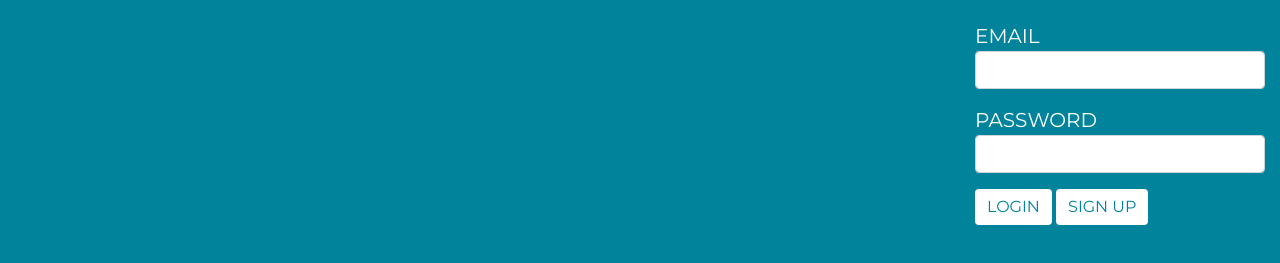
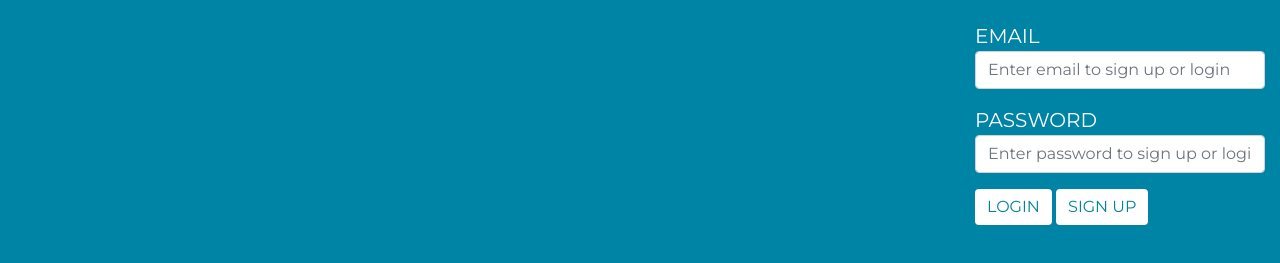
Before and after one commit to nickila/train-scheduler, a plain HTML site: page index.html in a window 1280 px wide. Shown: the part 495-758 px from the top of the page. Drawn offline with nearby package versions, Linux system fonts and the light colour scheme; no server answers.

Commit message:
Final copy. Ready for submission.

```diff
--- a/assets/app.js
+++ b/assets/app.js
@@ -1,5 +1,4 @@
 $(document).ready(function () {
-
     var config = {
         apiKey: "AIzaSyCcnMUobI4_PPEQE2-xPti995PfCY6Yt7E",
         authDomain: "briannickilaproject1.firebaseapp.com",
@@ -11,8 +10,6 @@ $(document).ready(function () {
     firebase.initializeApp(config);
     // Create a variable to reference the database.
     var database = firebase.database();
-    // var now = moment().format("h:mm");
-    // console.log(now);
     /*
     Set global variables-trainName, destination, frequency, startTime
     Send info to firebase
@@ -24,8 +21,6 @@ $(document).ready(function () {
     arriving in 3 mins because current time minus start time equals 17 mins divided by 5 has a remainder
     of 2 and frequency time minus the remainder of those numbers equals three. So I would need a variable
     for the current time (now).
-    now - startTime
-    get Elements
     */
     const txtEmail = document.getElementById("txtEmail");
     const txtPassword = document.getElementById("txtPassword");
@@ -43,6 +38,7 @@ $(document).ready(function () {
         document.getElementById('txtEmail').value = '';
         document.getElementById('txtPassword').value = '';
     });
+
     //add sign up event
     btnSignUp.addEventListener("click", e => {
         const email = txtEmail.value;
@@ -52,23 +48,21 @@ $(document).ready(function () {
         promise.catch(e => console.log(e.message));
         document.getElementById('txtEmail').value = '';
         document.getElementById('txtPassword').value = '';
+    });
 
-    });
     btnLogout.addEventListener("click", e => {
         firebase.auth().signOut();
     });
 
     // Add a listener
     firebase.auth().onAuthStateChanged(firebaseUser => {
-        if(firebaseUser) {
-            console.log(firebaseUser);
+        if (firebaseUser) {
             btnLogout.classList.remove("hide");
             btnLogin.classList.add("login");
             $(".auth").css("display", "inline");
             $(".nonAuth").css("display", "none");
 
         } else {
-            console.log("not logged in");
             btnLogout.classList.add("hide");
             btnLogin.classList.remove("login");
             btnSignUp.classList.remove("login");
@@ -77,18 +71,13 @@ $(document).ready(function () {
         }
     });
 
-
-
     var trainName;
     var destination;
 
-
     $("#submit").on("click", function (event) {
         event.preventDefault();
-
         if (($("#trainName").val() == "") || ($("#trainName").val() == " ")) {
             alert("Please enter a valid Train Name");
-
         } else {
             trainName = $("#trainName").val().trim();
         }
@@ -102,24 +91,18 @@ $(document).ready(function () {
         } else {
             startTime = $("#startTime").val().trim();
         }
-        // if (($("#frequency").val().isInteger()) && ($("#frequency").val > 0) && ($("#frequency").val < 100)) {
         if (($("#frequency").val() == "") || ($("#frequency").val() == " ") || ($("#frequency").val() < 1) || ($("#frequency").val() > 500)) {
             alert("Please enter a valid Frequency");
             return;
         } else {
             frequency = $("#frequency").val().trim();
-
-
-
             database.ref().push({
                 trainName: trainName,
                 destination: destination,
                 startTime: startTime,
                 frequency: frequency
             });
-
         }
-
     });
 
     var tdName;
@@ -151,15 +134,7 @@ $(document).ready(function () {
         $("#destination").val("");
         $("#startTime").val("");
         $("#frequency").val("");
-
-        //     console.log("valid? " + moment([startTime]).isValid());
-        //     console.log("start time 1" + moment([startTime]).format("HH:mm"));
-
-        // console.log("startTime "  + startTime);
-        // console.log("T or F " + ((startTime).isInteger()));
     }, function (errorObject) {
         console.log("Errors handled: " + errorObject.code);
     });
-
-
 });
--- a/assets/style.css
+++ b/assets/style.css
@@ -1,5 +1,5 @@
 body {
-    background-color: rgb(0, 131, 155);
+    background-color: rgb(0, 132, 165);
     font-family: "Montserrat", sans-serif;
 }
 
@@ -81,25 +81,30 @@ h1 {
     font-size: 3rem;
     letter-spacing: 3px;
 }
+
 #trainName {
     font-size: 20px;
 }
+
 .card {
     background-color: transparent;
 }
+
 .form-control {
     color: rgb(0, 131, 155);
 }
+
 .btn {
     background-color: white;
     color: rgb(0, 131, 155);
     border: none;
+}
 
-}
 .btn:hover {
     background-color:rgb(0, 98, 116);
     color: white;
 }
+
 form {
     margin-top: 37px;
 }
--- a/index.html
+++ b/index.html
@@ -17,18 +17,13 @@
     <div class="container-fluid">
         <div class="row">
             <div class="col-12">
-
                 <h1 class="display-4">TRAIN STATION</h1>
-
             </div>
         </div>
     </div>
     <div class="container-fluid">
         <div class="row">
             <div class="col-9">
-                <!-- <div class="card mb-3"> -->
-                <!-- <div class="card-header">Today's trains</div> -->
-                <!-- <div class="card-body"> -->
                 <h1>TODAY'S TRAINS</h1>
                 <table class="table table-striped">
                     <thead>
@@ -43,20 +38,10 @@
                     <tbody class="train-table">
                     </tbody>
                 </table>
-                <!-- </div> -->
-                <!-- </div> -->
             </div>
-
-
             <div class="col-3">
                 <h1>ADD TRAIN</h1>
                 <br />
-
-
-
-            <!-- <div class="card mb-3">
-                    <div class="card-header">Add a train</div>
-                    <div class="card-body"> -->
                 <form class="auth user-enter">
                     <div class="form-group">
                         <label for="trainName" class="auth">TRAIN NAME</label>
@@ -81,11 +66,11 @@
                 </form>
                 <div class="form-group user-enter">
                     <label for="email" class="nonAuth">EMAIL</label>
-                    <input id="txtEmail" type="email" class="form-control nonAuth">
+                    <input id="txtEmail" type="email" class="form-control nonAuth" placeholder="Enter email to sign up or login">
                 </div>
                 <div class="form-group">
-                    <label for="password"  class="nonAuth">PASSWORD</label>
-                    <input id="txtPassword" type="password" class="form-control nonAuth">
+                    <label for="password" class="nonAuth">PASSWORD</label>
+                    <input id="txtPassword" type="password" class="form-control nonAuth" placeholder="Enter password to sign up or login">
                 </div>
                 <button id="btnLogin" class="btn btn-action nonAuth">
                     LOGIN
@@ -93,15 +78,10 @@
                 <button id="btnSignUp" class="btn btn-action nonAuth">
                     SIGN UP
                 </button>
-
-
             </div>
-
-        <!-- <script src="assets/password.js"></script> -->
             <script src="https://momentjs.com/downloads/moment.js"></script>
             <script src="https://code.jquery.com/jquery.js"></script>
             <script src="assets/app.js"></script>
-
 </body>
 
 </html>
```
Lines whose indentation alone changed are shown as unchanged.
